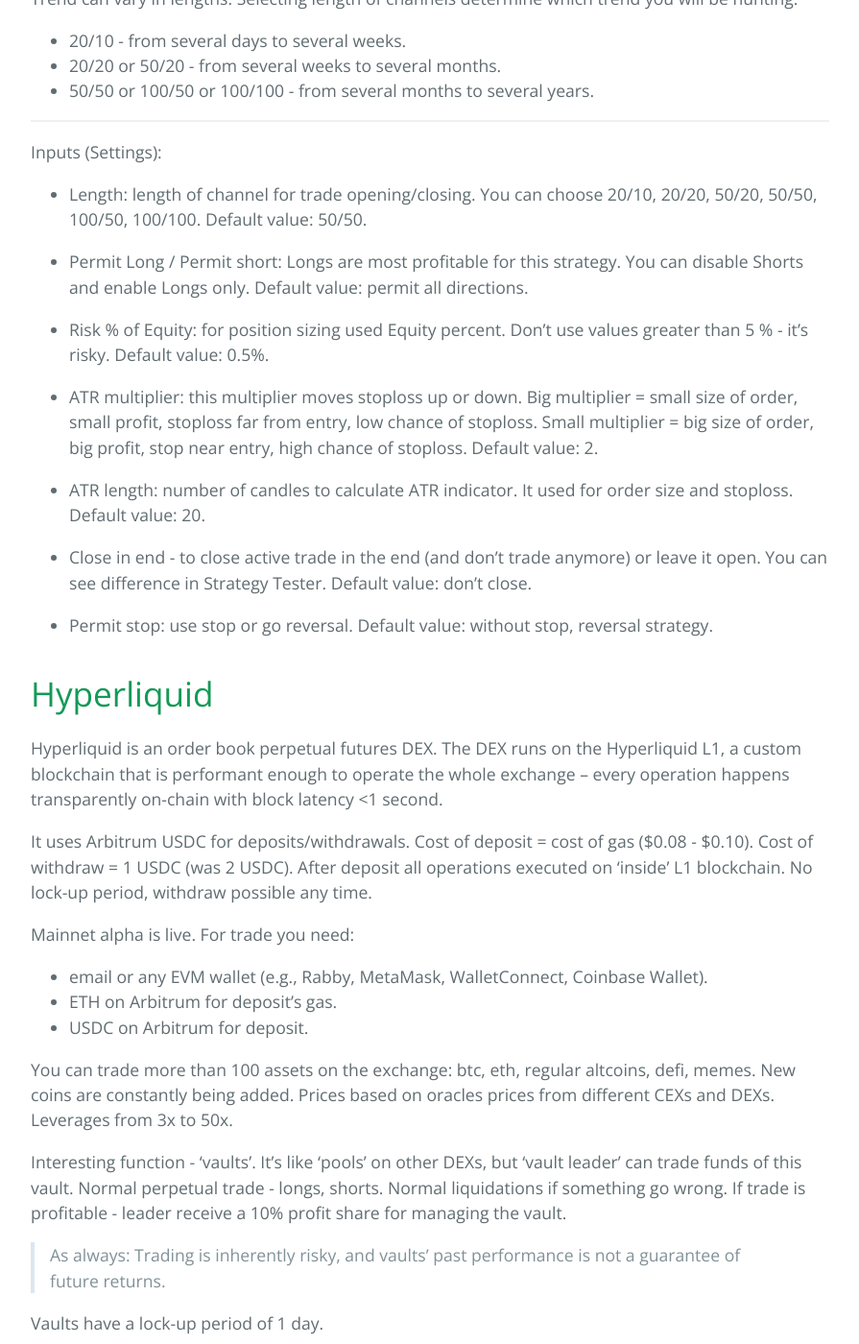
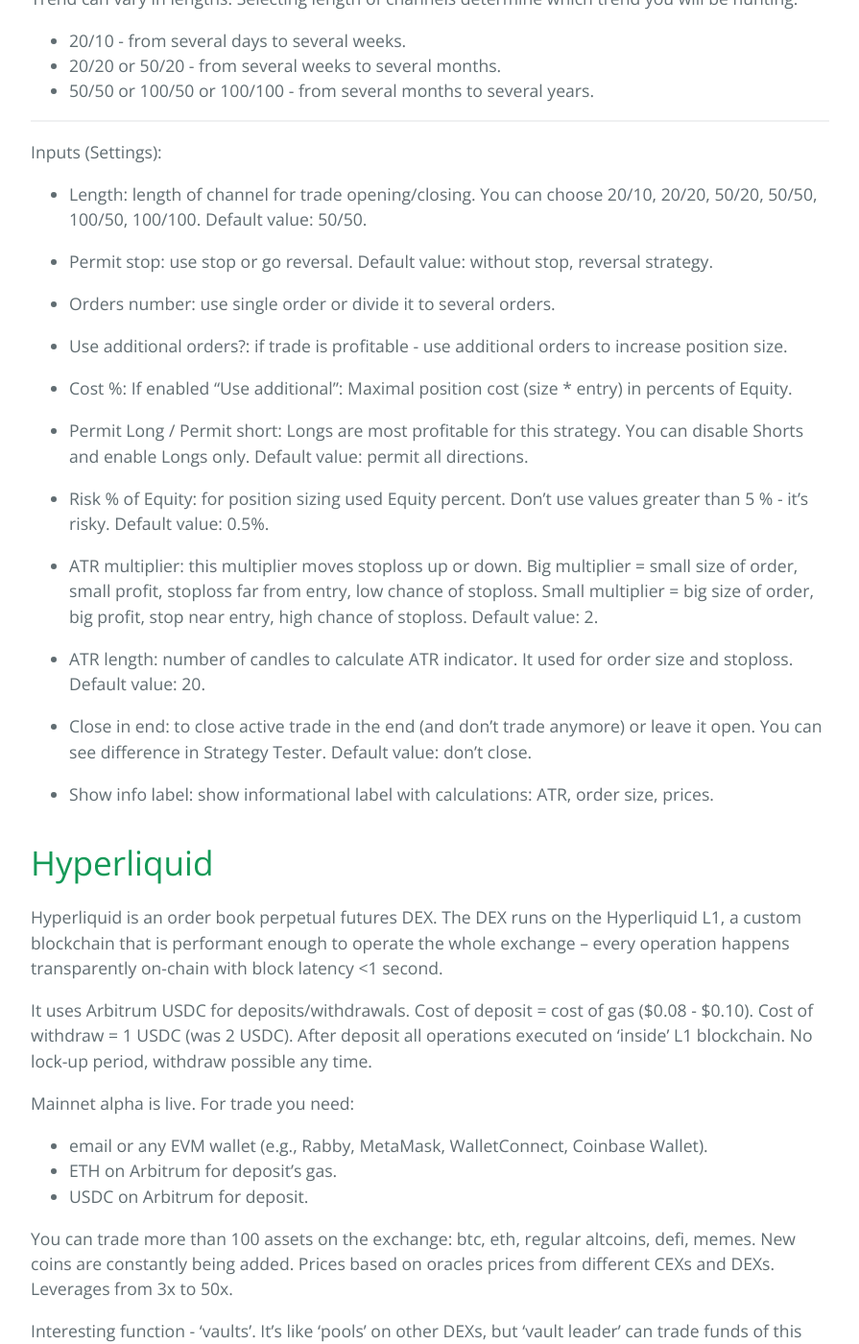
Before and after one commit to sergeyen7/sergeyen7.github.io, a Jekyll site: the page built from index.md, in a window 1280 px wide and 1400 px high, scrolled down 4527 px. Shown: the whole window at 96% size, without its empty margins (192-1087 px from the left). Built offline with Jekyll 4.4.1, drawn with Linux system fonts in a browser that asks for light colours; nearby versions of some CDN libraries.

Commit message:
Update index.md

```diff
--- a/index.md
+++ b/index.md
@@ -142,6 +142,14 @@ Inputs (Settings):
 
 * Length: length of channel for trade opening/closing. You can choose 20/10, 20/20, 50/20, 50/50, 100/50, 100/100. Default value: 50/50.
 
+* Permit stop: use stop or go reversal. Default value: without stop, reversal strategy.
+
+* Orders number: use single order or divide it to several orders.
+
+* Use additional orders?: if trade is profitable - use additional orders to increase position size.
+
+* Cost %: If enabled "Use additional": Maximal position cost (size * entry) in percents of Equity.
+
 * Permit Long / Permit short: Longs are most profitable for this strategy. You can disable Shorts and enable Longs only. Default value: permit all directions.
 
 * Risk % of Equity: for position sizing used Equity percent. Don't use values greater than 5 % - it's risky. Default value: 0.5%.
@@ -150,9 +158,10 @@ Inputs (Settings):
 
 * ATR length: number of candles to calculate ATR indicator. It used for order size and stoploss. Default value: 20.
 
-* Close in end - to close active trade in the end (and don't trade anymore) or leave it open. You can see difference in Strategy Tester. Default value: don’t close.
+* Close in end: to close active trade in the end (and don't trade anymore) or leave it open. You can see difference in Strategy Tester. Default value: don’t close.
 
-* Permit stop: use stop or go reversal. Default value: without stop, reversal strategy.
+* Show info label: show informational label with calculations: ATR, order size, prices.
+
 
 # Hyperliquid
 
```
